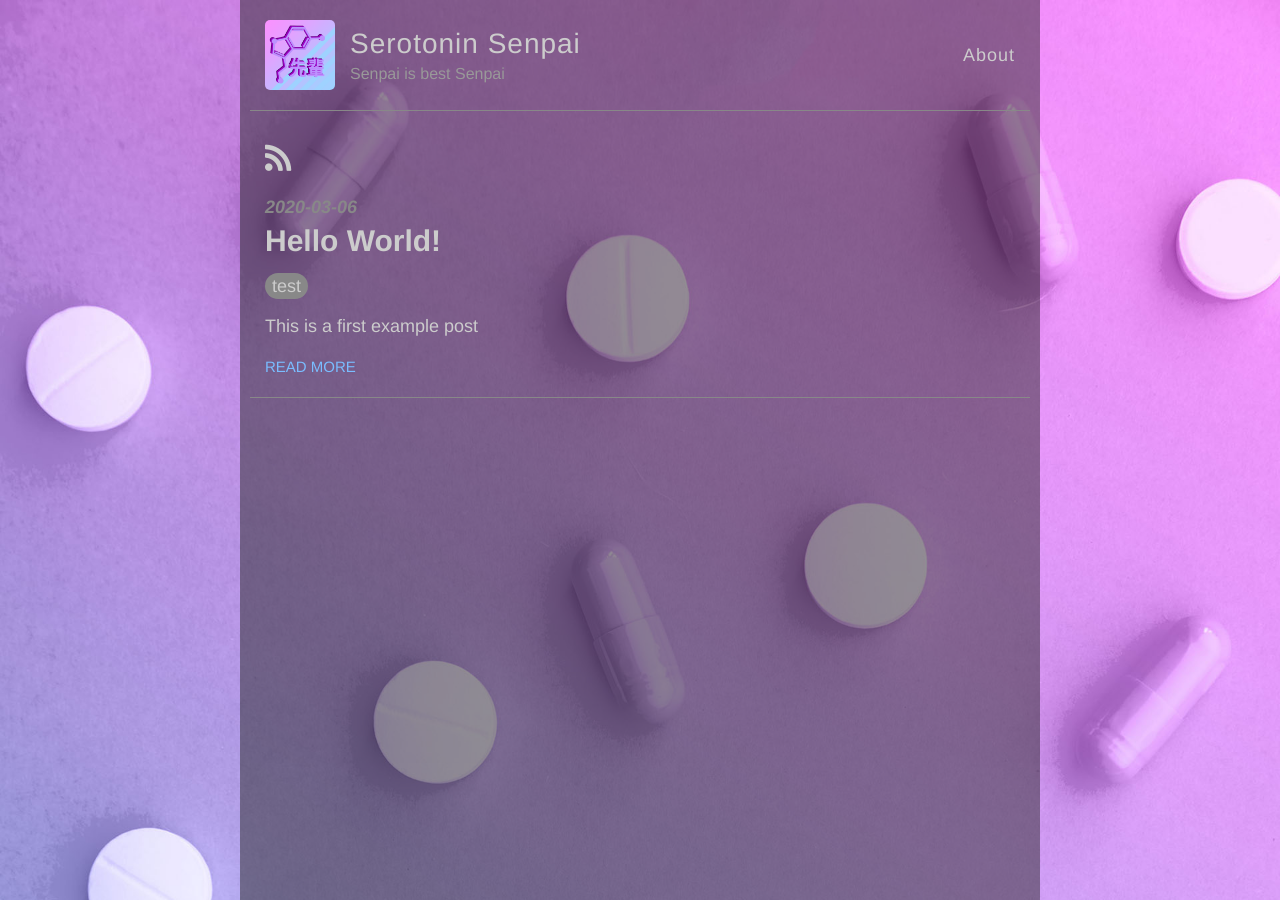
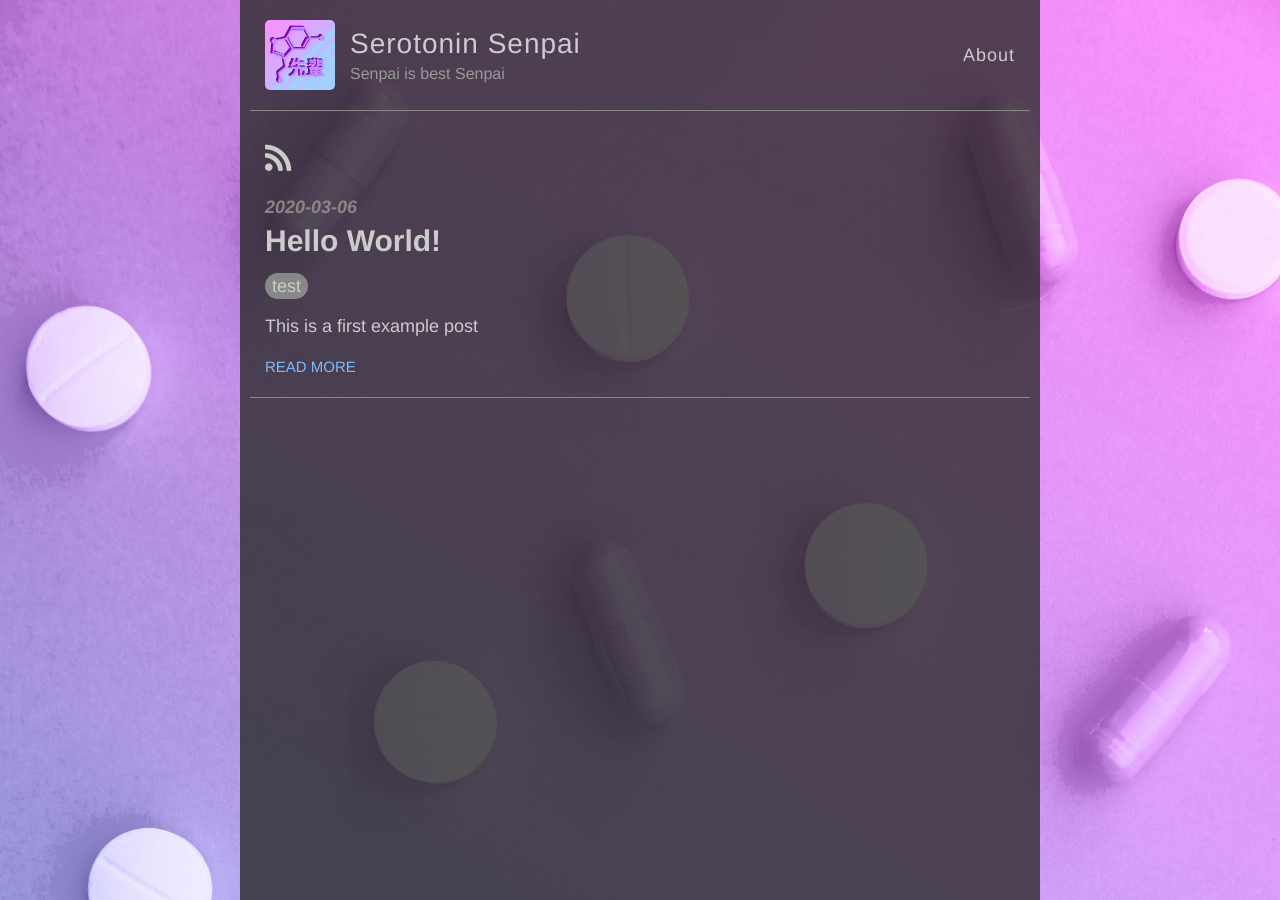
Before and after one commit to serotonin-senpai/serotonin-senpai.github.io, a Jekyll site: the page built from index.html, in a window 1280 px wide. Built offline with Jekyll 4.4.1, drawn with Linux system fonts in a browser that asks for light colours; nearby versions of some CDN libraries.

Commit message:
Made content background less transparent

```diff
--- a/_sass/_variables.scss
+++ b/_sass/_variables.scss
@@ -22,7 +22,7 @@ $georgia: Georgia, serif;
 
 $maxSiteWidth: 800px;
 
-$contentBgColor: #2b2b2b80;
+$contentBgColor: #2b2b2bCC;
 
 // Mobile breakpoints
 @mixin mobile {
```
